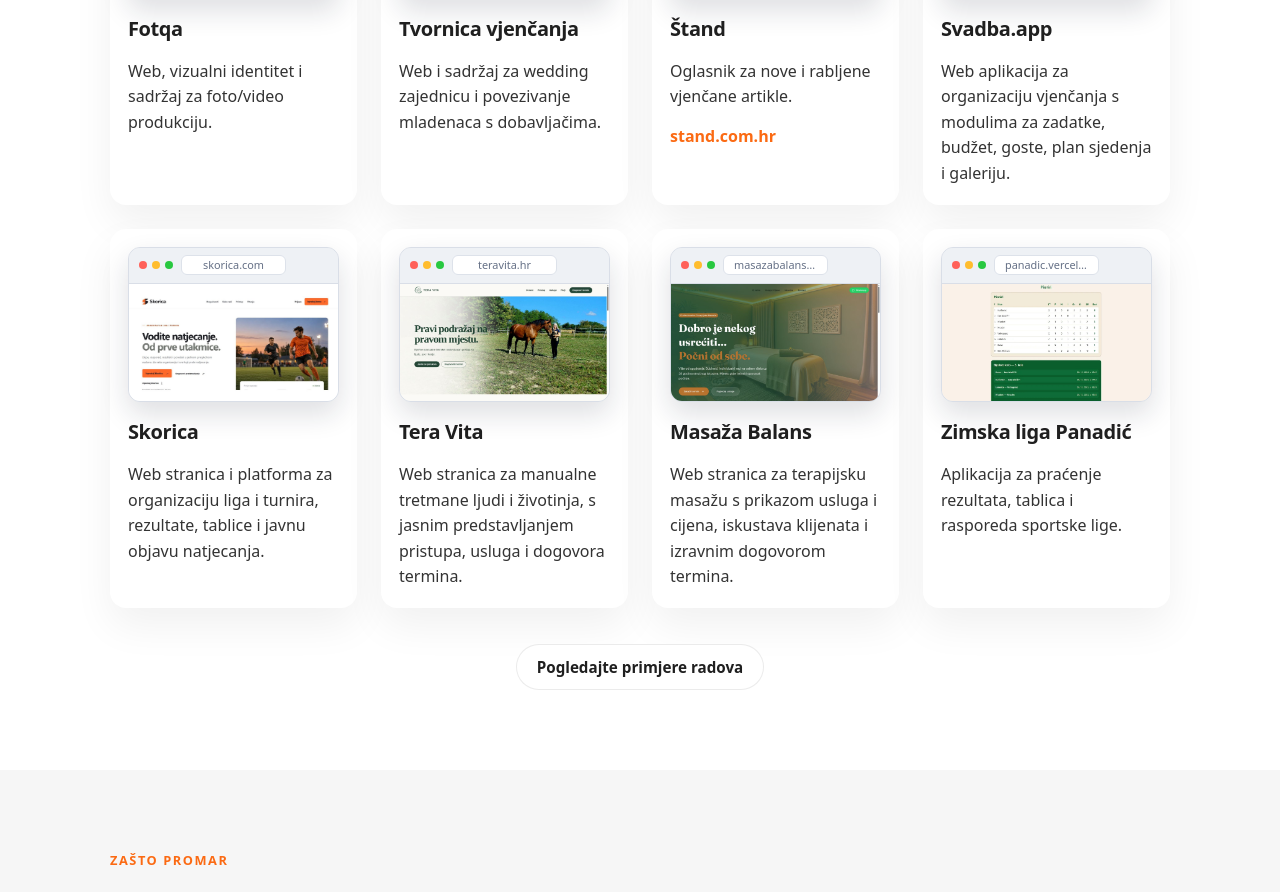
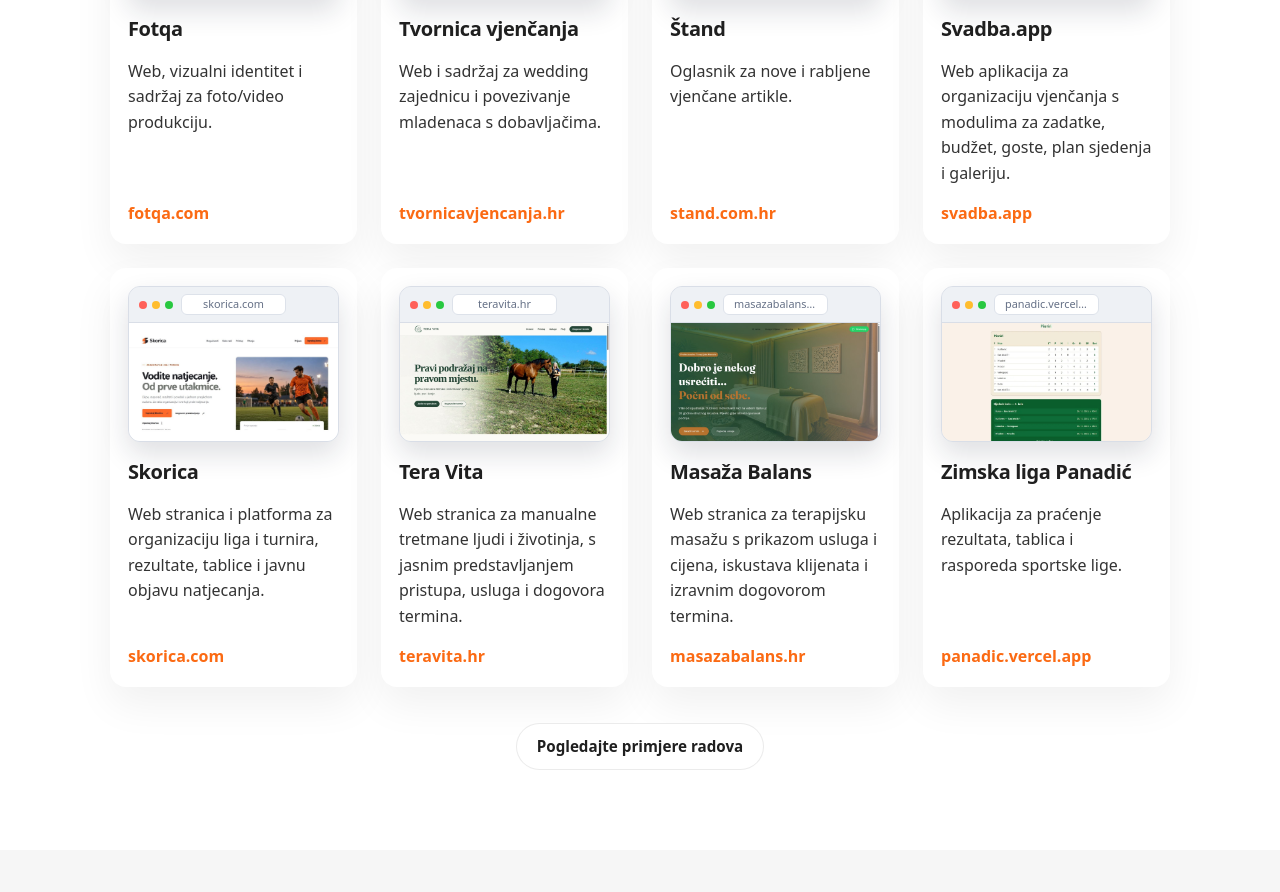
Before and after one commit to Ren0g/promar, a Next.js app: page / in a window 1280 px wide. Shown: the part 3613-4505 px from the top of the page. Built offline with nearby package versions, Linux system fonts and the light colour scheme.

Commit message:
Dodaj poveznice svim radovima na naslovnici

```diff
--- a/app/globals.css
+++ b/app/globals.css
@@ -420,6 +420,12 @@ p {
   word-break: break-word;
 }
 
+.home-references-grid .reference-card > a {
+  align-self: flex-start;
+  margin-top: auto;
+  max-width: 100%;
+}
+
 @media (min-width: 993px) {
   .home-references-grid {
     grid-template-columns: repeat(4, minmax(0, 1fr));
--- a/app/page.jsx
+++ b/app/page.jsx
@@ -232,6 +232,9 @@ export default function HomePage() {
               />
               <h3>Fotqa</h3>
               <p>Web, vizualni identitet i sadržaj za foto/video produkciju.</p>
+              <a href="https://fotqa.com" target="_blank" rel="noreferrer">
+                fotqa.com
+              </a>
             </div>
 
             <div className="reference-card">
@@ -242,6 +245,9 @@ export default function HomePage() {
               />
               <h3>Tvornica vjenčanja</h3>
               <p>Web i sadržaj za wedding zajednicu i povezivanje mladenaca s dobavljačima.</p>
+              <a href="https://tvornicavjencanja.hr" target="_blank" rel="noreferrer">
+                tvornicavjencanja.hr
+              </a>
             </div>
 
             <div className="reference-card">
@@ -252,11 +258,9 @@ export default function HomePage() {
               />
               <h3>Štand</h3>
               <p>Oglasnik za nove i rabljene vjenčane artikle.</p>
-              <p>
-                <a href="https://stand.com.hr" target="_blank" rel="noreferrer">
-                  stand.com.hr
-                </a>
-              </p>
+              <a href="https://stand.com.hr" target="_blank" rel="noreferrer">
+                stand.com.hr
+              </a>
             </div>
 
             <div className="reference-card">
@@ -270,6 +274,9 @@ export default function HomePage() {
                 Web aplikacija za organizaciju vjenčanja s modulima za zadatke,
                 budžet, goste, plan sjedenja i galeriju.
               </p>
+              <a href="https://svadba.app" target="_blank" rel="noreferrer">
+                svadba.app
+              </a>
             </div>
 
             <div className="reference-card">
@@ -283,6 +290,9 @@ export default function HomePage() {
                 Web stranica i platforma za organizaciju liga i turnira,
                 rezultate, tablice i javnu objavu natjecanja.
               </p>
+              <a href="https://www.skorica.com" target="_blank" rel="noreferrer">
+                skorica.com
+              </a>
             </div>
 
             <div className="reference-card">
@@ -296,6 +306,9 @@ export default function HomePage() {
                 Web stranica za manualne tretmane ljudi i životinja, s jasnim
                 predstavljanjem pristupa, usluga i dogovora termina.
               </p>
+              <a href="https://teravita.hr" target="_blank" rel="noreferrer">
+                teravita.hr
+              </a>
             </div>
 
             <div className="reference-card">
@@ -309,6 +322,9 @@ export default function HomePage() {
                 Web stranica za terapijsku masažu s prikazom usluga i cijena,
                 iskustava klijenata i izravnim dogovorom termina.
               </p>
+              <a href="https://www.masazabalans.hr" target="_blank" rel="noreferrer">
+                masazabalans.hr
+              </a>
             </div>
 
             <div className="reference-card">
@@ -319,6 +335,9 @@ export default function HomePage() {
               />
               <h3>Zimska liga Panadić</h3>
               <p>Aplikacija za praćenje rezultata, tablica i rasporeda sportske lige.</p>
+              <a href="https://panadic.vercel.app" target="_blank" rel="noreferrer">
+                panadic.vercel.app
+              </a>
             </div>
           </div>
 
```
